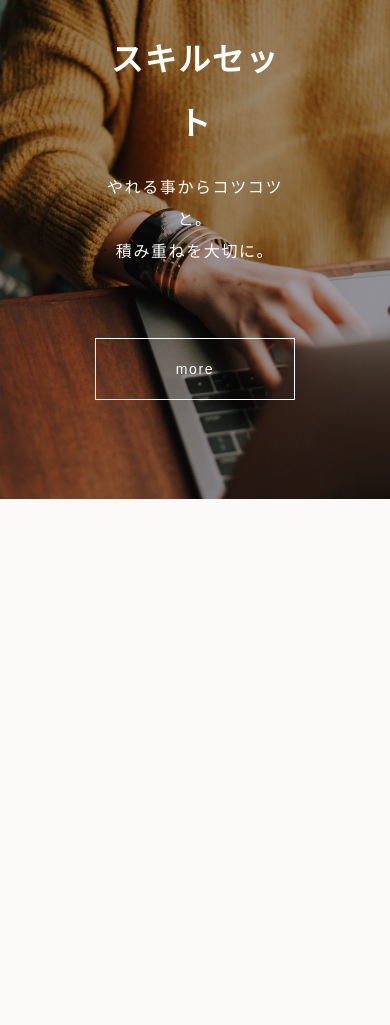
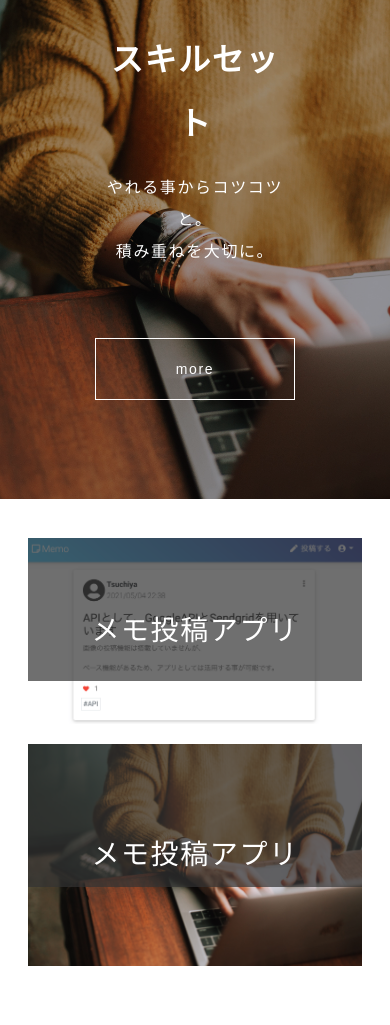
Before and after one commit to Miyagi-de-engineer/MyProfile, a PHP site: page / in a window 390 px wide. Shown: the part 1086-2111 px from the top of the page. Before the commit the page ends 1585 px from the top, so only its background shows below. Run offline with PHP 8.4, Linux system fonts and the light colour scheme.

Commit message:
PF紹介のためのパーツを作成しています。
ブランチの切り替え忘れのためプッシュします。

```diff
--- a/dist/css/style.css
+++ b/dist/css/style.css
@@ -583,4 +583,59 @@ header nav li a {
       min-width: 200px;
       margin: 0 auto; } }
 
+.p-portfolio {
+  padding: 10% 0;
+  position: relative; }
+  .p-portfolio .content-wrapper ul {
+    display: -ms-flexbox;
+    display: -webkit-box;
+    display: flex;
+    -ms-flex-pack: justify;
+    -webkit-box-pack: justify;
+            justify-content: space-between;
+    -ms-flex-wrap: wrap;
+    flex-wrap: wrap; }
+    .p-portfolio .content-wrapper ul li {
+      width: 48%;
+      position: relative; }
+      .p-portfolio .content-wrapper ul li figure::after {
+        content: "";
+        position: absolute;
+        top: 0;
+        left: 0;
+        width: 100%;
+        padding-top: 43%;
+        background: rgba(50, 50, 50, .7);
+        z-index: 1;
+        -webkit-transition: all .6s ease;
+        transition: all .6s ease; }
+      .p-portfolio .content-wrapper ul li a:hover figure::after {
+        background: rgba(50, 50, 50, .4);
+        -webkit-transition: all .6s ease;
+        transition: all .6s ease; }
+      .p-portfolio .content-wrapper ul li span {
+        position: absolute;
+        width: 100%;
+        top: 50%;
+        left: 50%;
+        z-index: 2;
+        color: #fff;
+        font-size: 32px;
+        font-size: 2rem;
+        text-align: center; }
+
+@media screen and (max-width: 767px) {
+  .p-portfolio .content-wrapper ul {
+    -webkit-transform: none;
+            transform: none; }
+    .p-portfolio .content-wrapper ul li span {
+      -webkit-transform: translate(-50%, -50%);
+              transform: translate(-50%, -50%);
+      font-size: 1.75rem; } }
+
+@media screen and (max-width: 479px) {
+  .p-portfolio .content-wrapper ul li {
+    width: 90%;
+    margin: 0 auto 20px auto; } }
+
 /*# sourceMappingURL=maps/style.css.map */
--- a/index.html
+++ b/index.html
@@ -83,9 +83,29 @@
       </section>
     </article>
 
-    <article class="c-recruit">
+    <article class="p-portfolio">
       <section class="content-wrapper">
+        <ul>
+          <!-- 制作物1 -->
+          <li>
+            <a href="#">
+              <figure>
+                <img src="./dist/images/PF-1.png" alt="">
+              </figure>
+              <span>メモ投稿アプリ</span>
+            </a>
+          </li>
 
+          <!-- 制作物2 -->
+          <li>
+            <a href="#">
+              <figure>
+                <img src="./dist/images/skillset.jpg" alt="">
+              </figure>
+              <span>メモ投稿アプリ</span>
+            </a>
+          </li>
+        </ul>
       </section>
     </article>
 
--- a/src/css/style.scss
+++ b/src/css/style.scss
@@ -3,3 +3,4 @@
 @import "Object/Project/p_mainvisual.scss";
 @import "Object/Project/p_topics.scss";
 @import "Object/Project/p_skillset.scss";
+@import "Object/Project/p_portfolio.scss";
```
Also changed, not shown: src/css/Object/Project/p_portfolio.scss (added, +67 -0 lines), dist/css/style.min.css, dist/images/PF-1.png (added), dist/images/PF-2.png (added), src/images/PF-1.png (added), src/images/PF-2.png (added), 2 other files.
